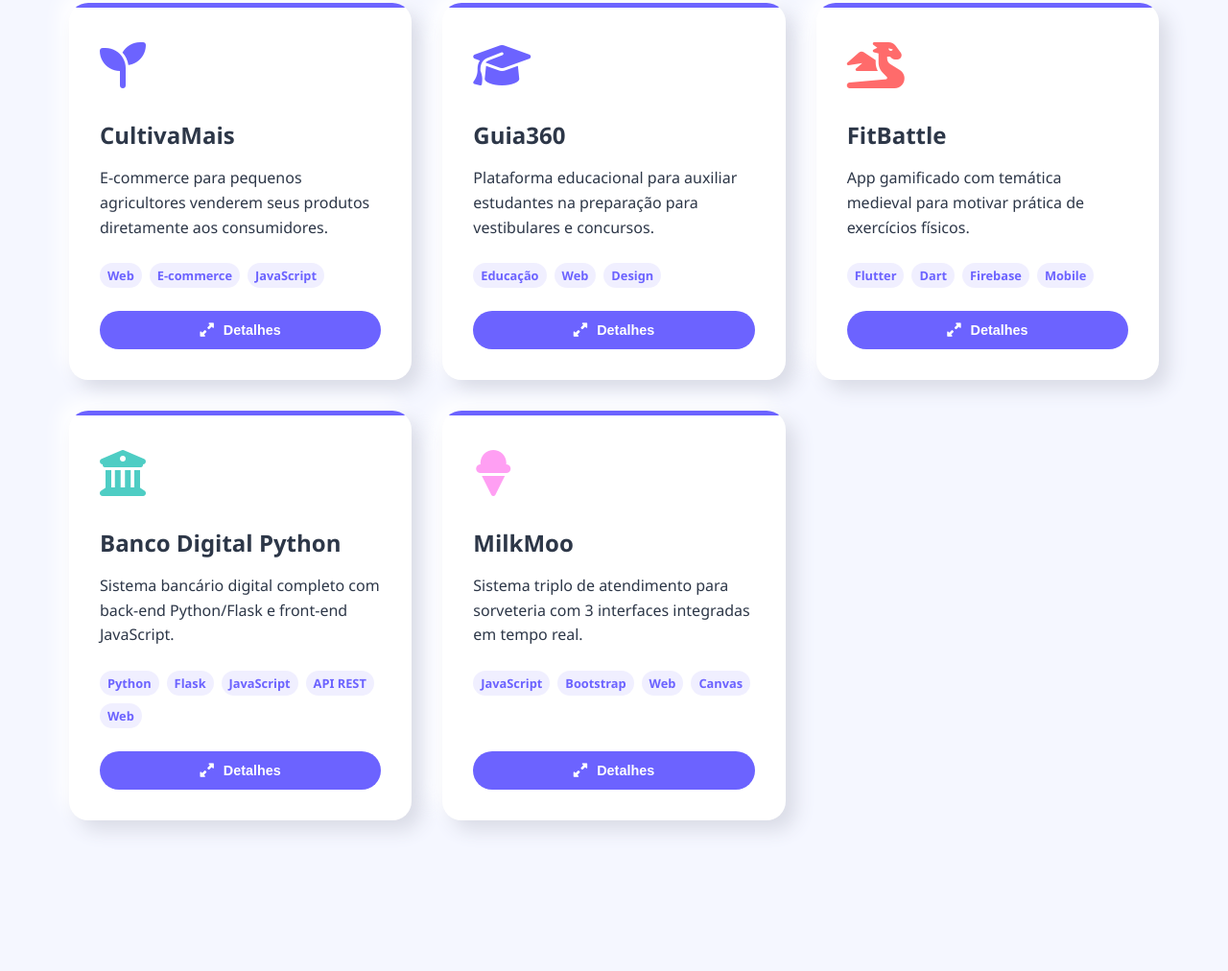
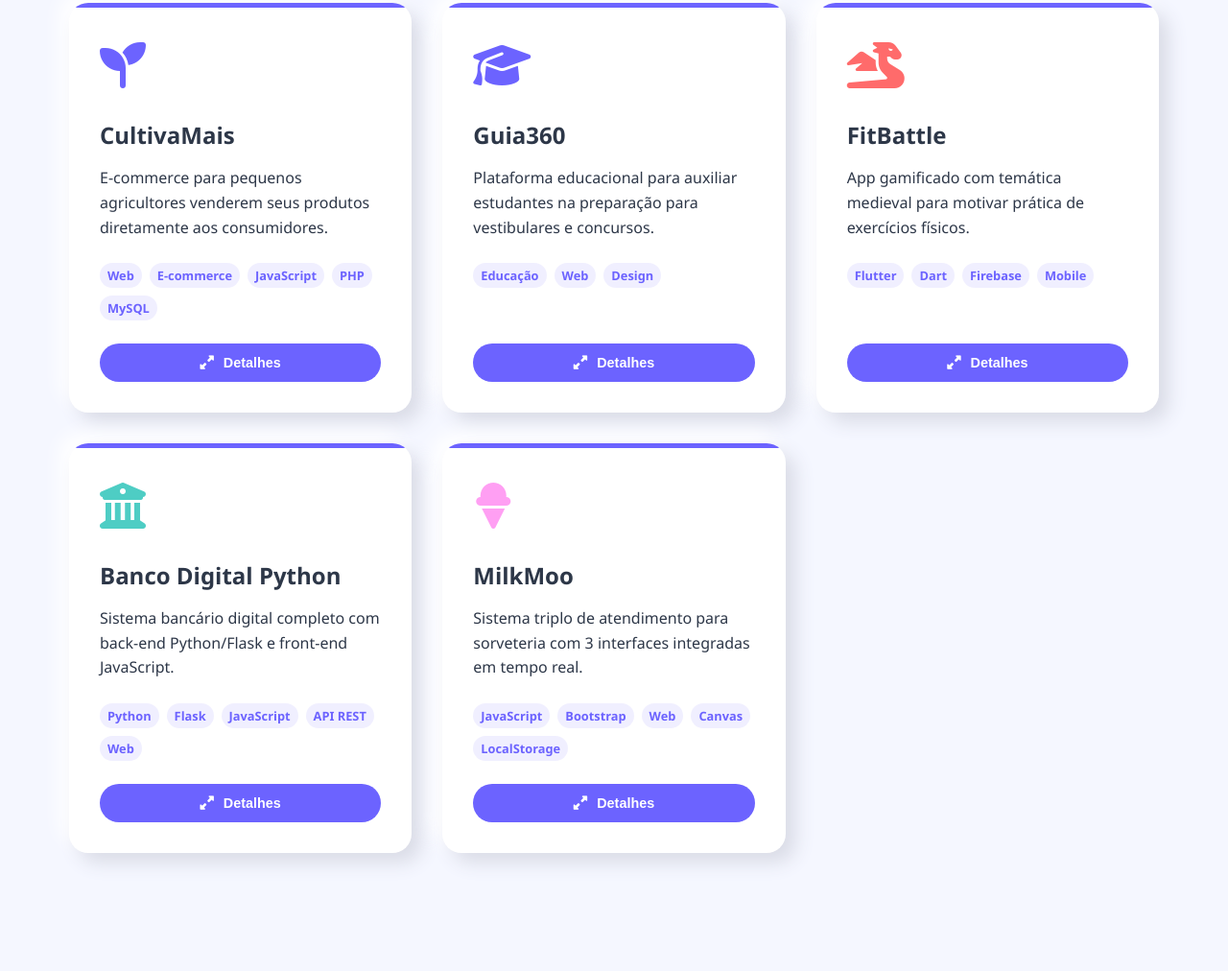
Before and after one commit to duguzin/Portifolio, a plain HTML site: page index.html in a window 1280 px wide. Shown: the part 2025-3037 px from the top of the page at 96% size. Drawn offline with nearby package versions, Linux system fonts and the light colour scheme.

```diff
--- a/index.html
+++ b/index.html
@@ -215,6 +215,8 @@
               <span>Web</span>
               <span>E-commerce</span>
               <span>JavaScript</span>
+              <span>PHP</span>
+              <span>MySQL</span>
             </div>
           </div>
           <button class="project-btn" data-projeto="cultivamais">
@@ -292,6 +294,7 @@
               <span>Bootstrap</span>
               <span>Web</span>
               <span>Canvas</span>
+              <span>LocalStorage</span>
             </div>
           </div>
           <button class="project-btn" data-projeto="milkmoo">
```
